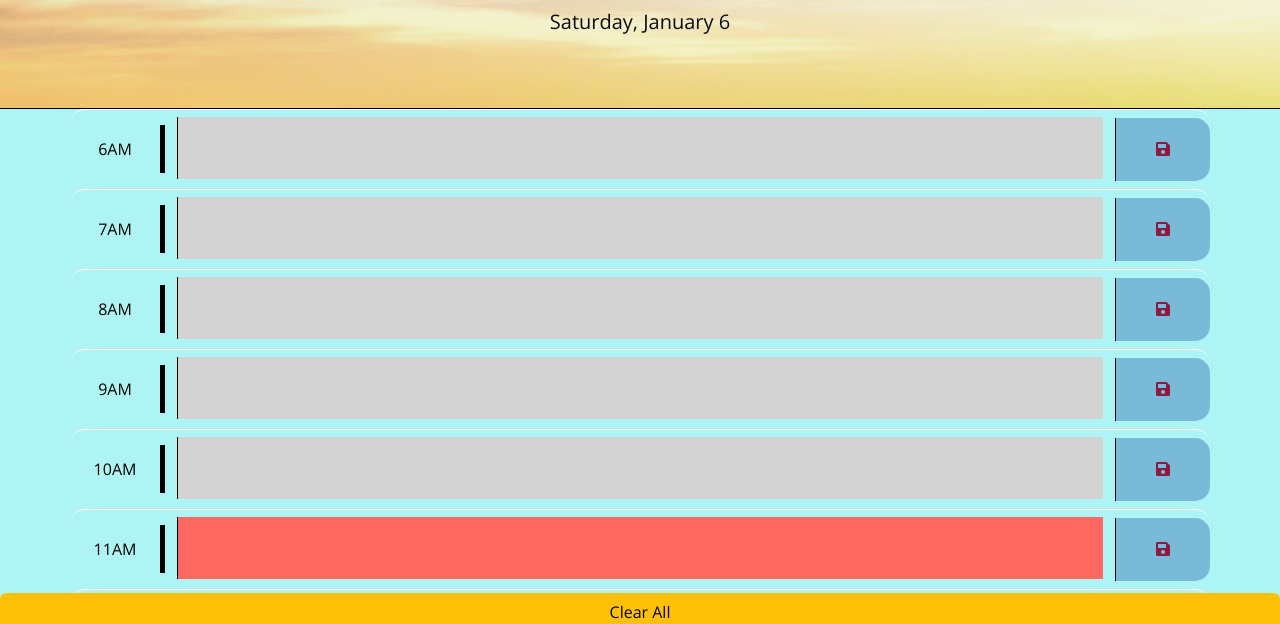
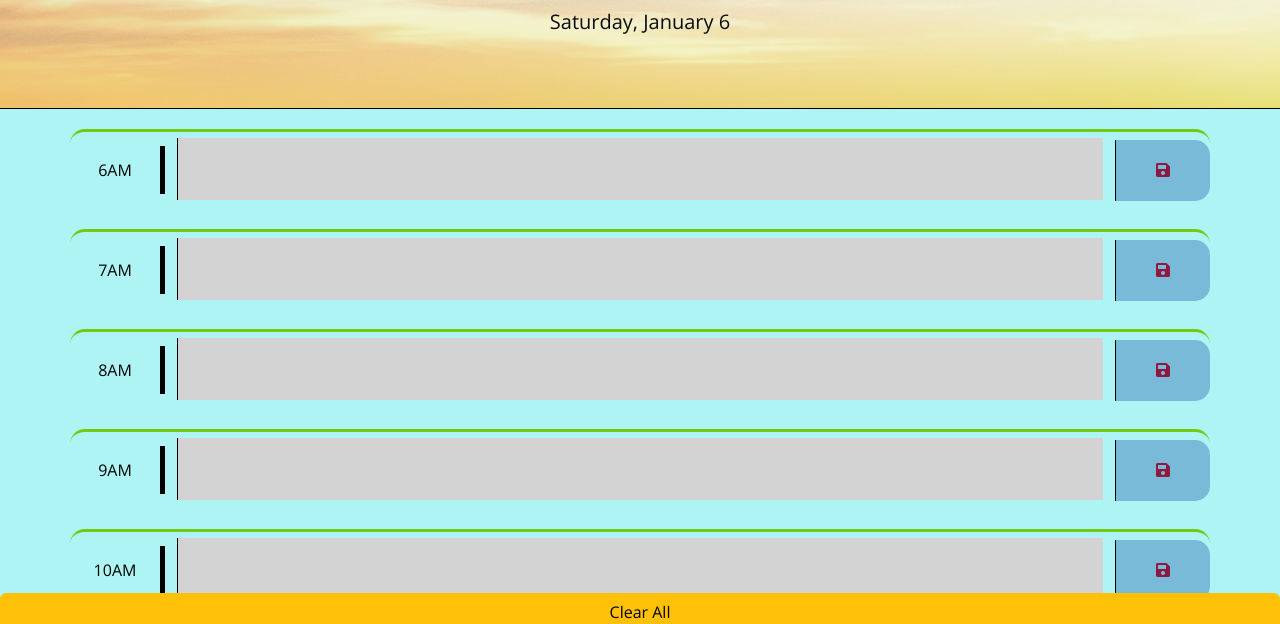
Before and after one commit to ramonsaguini/WorkDayScheduler, a plain HTML site: page starter/index.html in a window 1280 px wide. Both pictures are taken after a click on the icon 1163 px from the left and 318 px from the top of the page. Shown: the part 169-793 px from the top of the page. Drawn offline with nearby package versions, Linux system fonts and the light colour scheme.

Commit message:
reload the page + scrow up

```diff
--- a/starter/assets/CSS/style.css
+++ b/starter/assets/CSS/style.css
@@ -38,7 +38,8 @@ header {
 .row {
   white-space: pre-wrap;
   height: 80px;
-  border-top: 1px solid white;
+  border-top: 3px solid rgb(112, 203, 21);
+  margin-top: 20px;
 }
 
 .hour {
@@ -48,20 +49,18 @@ header {
 
 .past, .present, .future{
   width: 100%;
+  color: #000000;
 }
 .past {
   background-color: #d3d3d3;
-  color: white;
 }
 
 .present {
   background-color: #ff6961;
-  color: white;
 }
 
 .future {
   background-color: #77dd77;
-  color: white;
 }
 
 .saveBtn {
--- a/starter/assets/JS/script.js
+++ b/starter/assets/JS/script.js
@@ -44,9 +44,11 @@ $(document).ready(function () {
         let hourToSave = $(this).attr("data-hour"); //! attr class data-hour
         let eventToSave = $("textarea[data-hour=" + hourToSave + "]").val();
         localStorage.setItem("event_" + hourToSave, eventToSave); //!saving in the local storage
+        alert("Saved");
 
         //! Remove 'active' class after saving
         $("textarea[data-hour=" + hourToSave + "]").removeClass("active");
+        window.scrollTo(0, 0);
       });
 
       //!Append all btns, txt areas and hours areas
```
